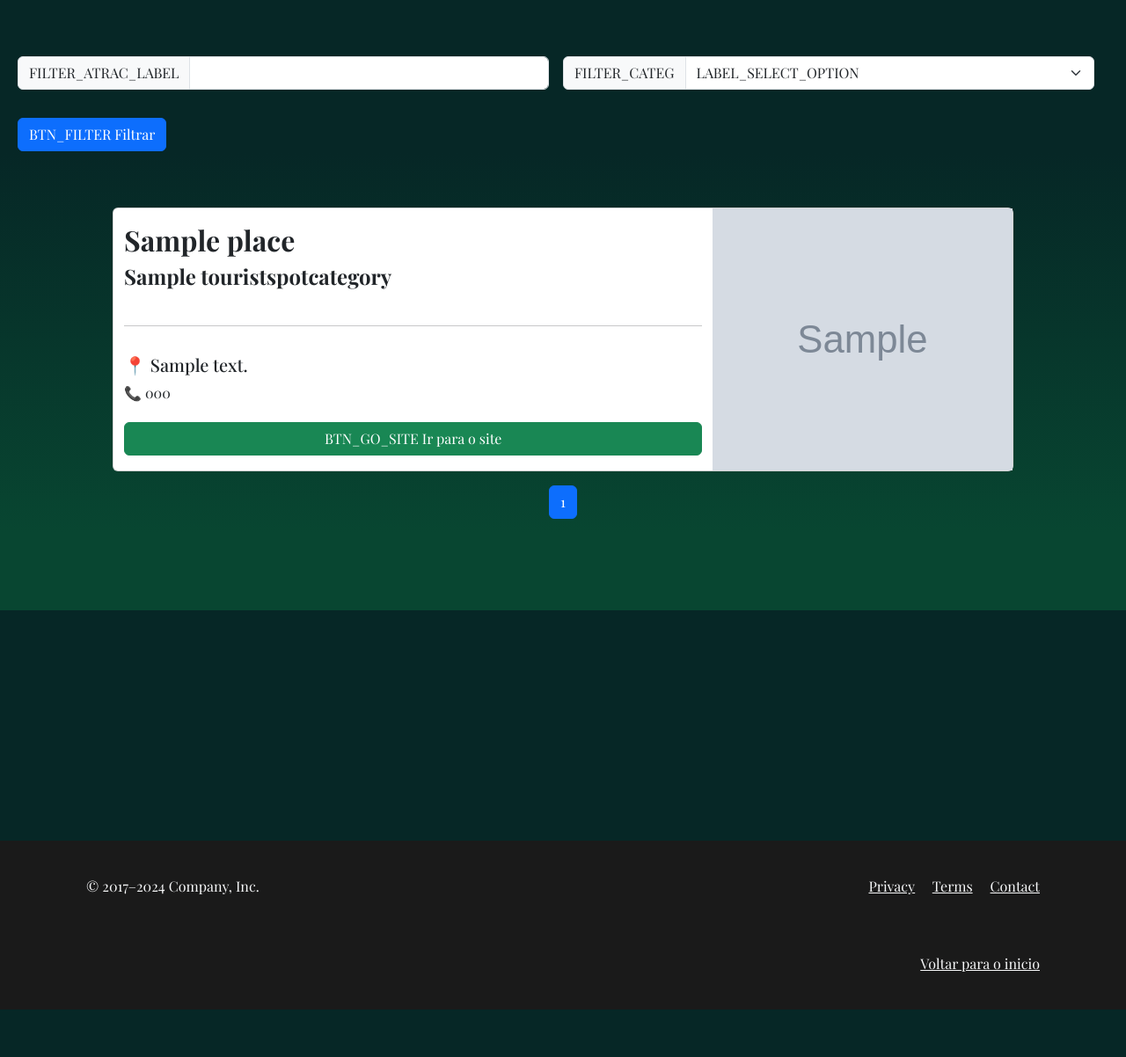
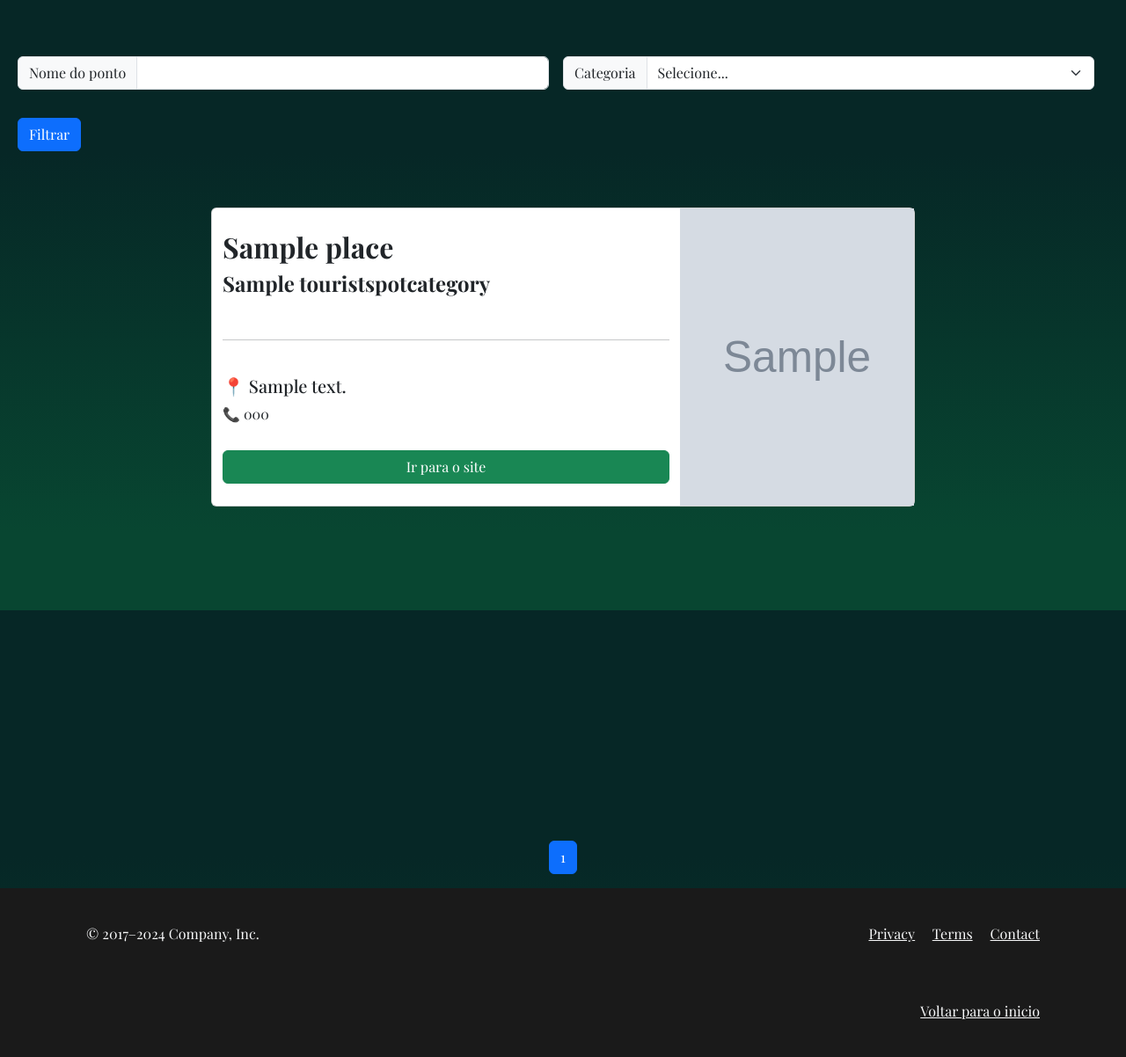
Before and after one commit to Mnz19/belem-trip, a Django app: page /pontos-turisticos/ in a window 1280 px wide. Shown: the part 106-1308 px from the top of the page at 88% size. Before the commit the page ends 1254 px from the top, so only its background shows below. Run offline with Django 4.2, Linux system fonts and the light colour scheme; tables that the repository leaves empty hold one stand-in row (values such as "Sample post"); grey boxes marked "Sample" are stand-in pictures; some libraries are stand-ins or nearby versions; some web fonts are replaced.

Commit message:
fix: resposividade

```diff
--- a/belemtrip/templates/eventos.html
+++ b/belemtrip/templates/eventos.html
@@ -26,7 +26,7 @@
 <div class="container pt-3" style="min-height: 90vh;">
     <div class="d-flex flex-row flex-wrap justify-content-center">
         {% for evento in eventos %}
-            <div class="card p-0 m-0 mb-3"  style="height: 300px; width: 80vw;">
+            <div class="card p-0 m-0 mb-3"  style="width: 800px; min-height:320px;">
                 <div class="card-body p-0 m-0 ">
                     <div class="row w-100 h-100 p-0 m-0">
                         <div class="col-8 d-flex flex-column justify-content-evenly">
--- a/belemtrip/templates/hoteis.html
+++ b/belemtrip/templates/hoteis.html
@@ -33,9 +33,9 @@
 </div>
 {% if hoteis %}
 <div class="container pt-3">
-    <div class="d-flex flex-column flex-wrap justify-content-top align-content-center" style="min-height: 90vh;">
+    <div class="d-flex flex-row flex-wrap justify-content-center" style="min-height: 90vh;">
         {% for hotel in hoteis %}
-            <div class="card p-0 m-0 mb-3"  style="height: 300px; width: 80vw;">
+            <div class="card p-0 m-0 mb-3"  style="max-height: 340px; width: 800px;">
                 <div class="card-body p-0 m-0 ">
                     <div class="row w-100 h-100 p-0 m-0">
                         <div class="col-8 d-flex flex-column justify-content-evenly">
--- a/belemtrip/templates/index.html
+++ b/belemtrip/templates/index.html
@@ -28,7 +28,7 @@
         </p>
       </div>
       <div class="col mapa">
-        <iframe width="100%" height="700px"
+        <iframe width="100%" height="700px" loading="lazy"
           src="https://www.openstreetmap.org/export/embed.html?bbox=-48.49609851837159%2C-1.4571192505151995%2C-48.47416877746582%2C-1.4454714721982178&amp;layer=transportmap"
           style="border: 1px solid black"></iframe><br /><small>
       </div>
@@ -44,7 +44,7 @@
         </p>
       </div>
       <div class="col mapa order-sm-2 order-md-1">
-        <iframe width="100%" height="700px"
+        <iframe width="100%" height="700px" loading="lazy"
           src="https://www.openstreetmap.org/export/embed.html?bbox=-48.49609851837159%2C-1.4571192505151995%2C-48.47416877746582%2C-1.4454714721982178&amp;layer=cyclosm"
           style="border: 1px solid black"></iframe><br /><small>
       </div>
--- a/belemtrip/templates/noticias.html
+++ b/belemtrip/templates/noticias.html
@@ -7,7 +7,7 @@
             <div class="container pt-3">
                 <div class="d-flex flex-row flex-wrap justify-content-center align-items-center">
                     {% for noticia in noticias %}
-                        <div class="card m-3 shadow rounded-0" style="width: 500px; min-height:520px; max-height:520px;">
+                        <div class="card m-3 shadow rounded-0" style="width: 500px; min-height:520px;">
                             <img src="{{ noticia.urlToImage }}" class="card-img-top" style="max-height: 290px; height:290px; min-height:290px; object-fit:cover;" alt="...">
                             <div class="card-body">
                                 <h5 class="card-title
--- a/belemtrip/templates/pontos_turisticos.html
+++ b/belemtrip/templates/pontos_turisticos.html
@@ -1,21 +1,20 @@
 {% extends 'base.html' %}
 {% load static %}
-{% load i18n %}
 
 {% block content %}
 <div class="row mb-3">
     <form method="GET" action="" class="row g-3">
         <div class="col-md-6">
             <div class="input-group">
-                <span class="input-group-text" id="basic-addon2">{% trans "FILTER_ATRAC_LABEL" %}</span>
+                <span class="input-group-text" id="basic-addon2">Nome do ponto</span>
                 <input type="text" name="search" class="form-control" aria-describedby="basic-addon2">
             </div>
         </div>
         <div class="col-md-6">
             <div class="input-group">
-                <span class="input-group-text" id="basic-addon1">{% trans "FILTER_CATEG" %}</span>
+                <span class="input-group-text" id="basic-addon1">Categoria</span>
                 <select name="category" class="form-select" aria-describedby="basic-addon3">
-                    <option value="">{% trans "LABEL_SELECT_OPTION" %}</option>
+                    <option value="">Selecione...</option>
                     {% for categoria in categorias %}
                         <option value="{{ categoria }}">{{ categoria }}</option>
                     {% endfor %}
@@ -23,15 +22,15 @@
             </div>
         </div>
         <div class="col-12">
-            <button type="submit" class="btn btn-primary mt-3">{% trans "BTN_FILTER" %} Filtrar</button>
+            <button type="submit" class="btn btn-primary mt-3">Filtrar</button>
         </div>
     </form>
 </div>
 {% if pontos %}
 <div class="container pt-3">
-    <div class="d-flex flex-column flex-wrap justify-content-top align-content-center" style="min-height: 90vh;">
+    <div class="d-flex flex-row flex-wrap justify-content-center" style="min-height: 90vh;">
         {% for ponto in pontos %}
-            <div class="card p-0 m-0 mb-3"  style="height: 300px; width: 80vw;">
+            <div class="card p-0 m-0 mb-3"  style="max-height: 340px; width: 800px;">
                 <div class="card-body p-0 m-0 ">
                     <div class="row w-100 h-100 p-0 m-0">
                         <div class="col-8 d-flex flex-column justify-content-evenly">
@@ -48,7 +47,7 @@
                                 <h5 class="card-title">📍 {{ ponto.address }}</h5>
                                 <span class="card-text d-block">📞 {{ponto.phone}}</span>
                             </div>
-                            <a href="{{ ponto.website }}" class="btn btn-success mt-1" target="_blank">{% trans "BTN_GO_SITE" %} Ir para o site</a>
+                            <a href="{{ ponto.website }}" class="btn btn-success mt-1" target="_blank">Ir para o site</a>
                         </div>
                         {% if ponto.image %}
                             <div class="col p-0 m-0 w-100" style="background-Image: url('{{ ponto.image.url }}'); background-size: cover; background-position: center; border-radius: 0 5 5 0;">
@@ -60,11 +59,14 @@
                     </div>
                 </div>
             </div>
+            {% endfor %}
+        </div>
+    </div>
     <nav aria-label="Page navigation">
         <ul class="pagination justify-content-center">
             {% if page_obj.has_previous %}
-                        <li class="page-item"><a class="page-link" href="?page=1">{% trans "PGN_FRIST" %} Primeiro</a></li>
-                        <li class="page-item"><a class="page-link" href="?page={{ page_obj.previous_page_number }}">{% trans "PGN_PREV" %} Anterior</a></li>
+                <li class="page-item"><a class="page-link" href="?page=1">Primeiro</a></li>
+                <li class="page-item"><a class="page-link" href="?page={{ page_obj.previous_page_number }}">Anterior</a></li>
             {% endif %}
             {% for num in page_obj.paginator.page_range %}
                 {% if page_obj.number == num %}
@@ -74,19 +76,16 @@
                 {% endif %}
             {% endfor %}
             {% if page_obj.has_next %}
-                        <li class="page-item"><a class="page-link" href="?page={{ page_obj.next_page_number }}">{% trans "PGN_NEXT" %} Próximo</a></li>
-                        <li class="page-item"><a class="page-link" href="?page={{ page_obj.paginator.num_pages }}">{% trans "PGN_LAST" %} Último</a></li>
+                <li class="page-item"><a class="page-link" href="?page={{ page_obj.next_page_number }}">Próximo</a></li>
+                <li class="page-item"><a class="page-link" href="?page={{ page_obj.paginator.num_pages }}">Último</a></li>
             {% endif %}
         </ul>
     </nav>
-        {% endfor %}
-    </div>
-</div>
 {% else %}
 <div class="container d-flex justify-content-center align-items-center" style="min-height: 90vh;">
     <div class="row">
         <div class="col-12">
-            <h1 class="text-center" style="color: white;">{% trans "NO_ATTRAC" %}</h1>
+            <h1 class="text-center" style="color: white;">Nenhum ponto turístico encontrado</h1>
         </div>
     </div>
 </div>
```
Also changed, not shown: belemtrip/templates/restaurantes.html (+6 -6 lines), media/places/99_logo.png (added), media/places/THEATRO.jpg (added), media/places/hangar.webp (added), media/places/hangar_RWSt2ML.webp (added). Lines whose indentation alone changed are shown as unchanged.
